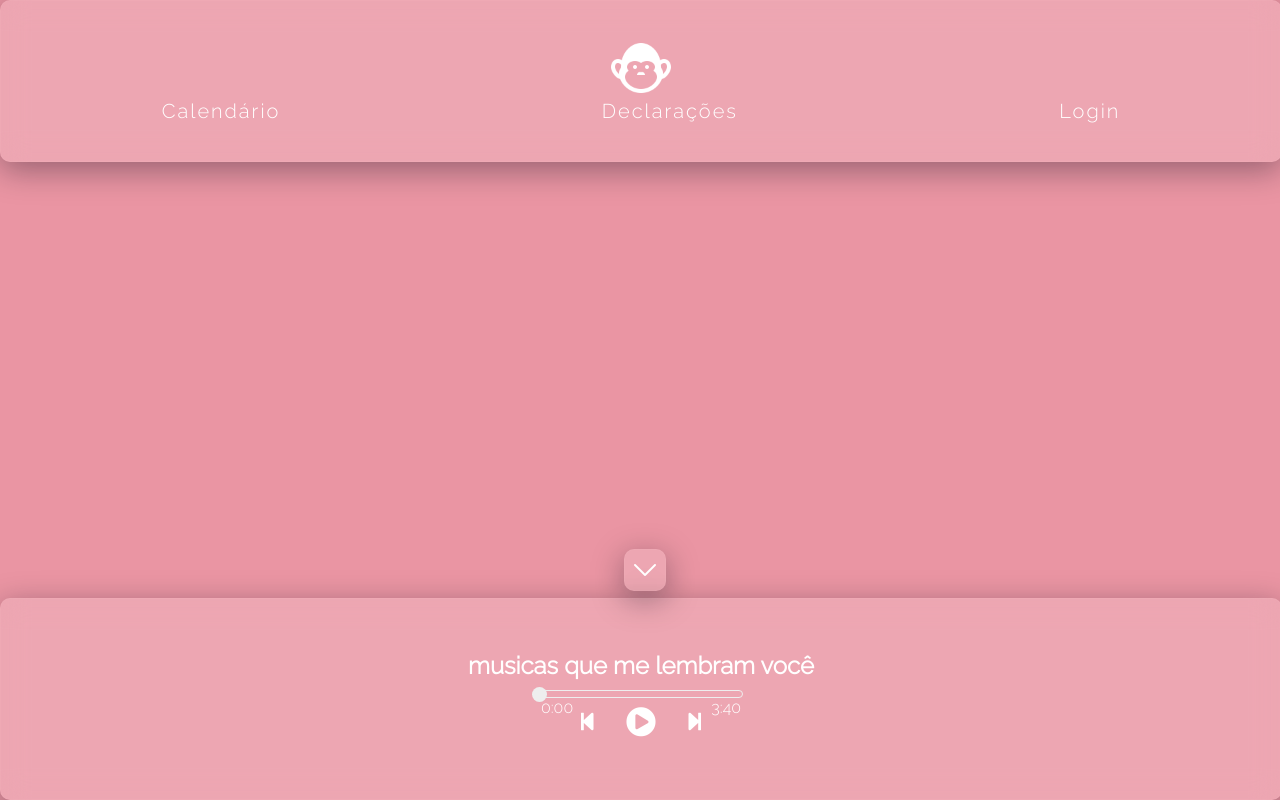
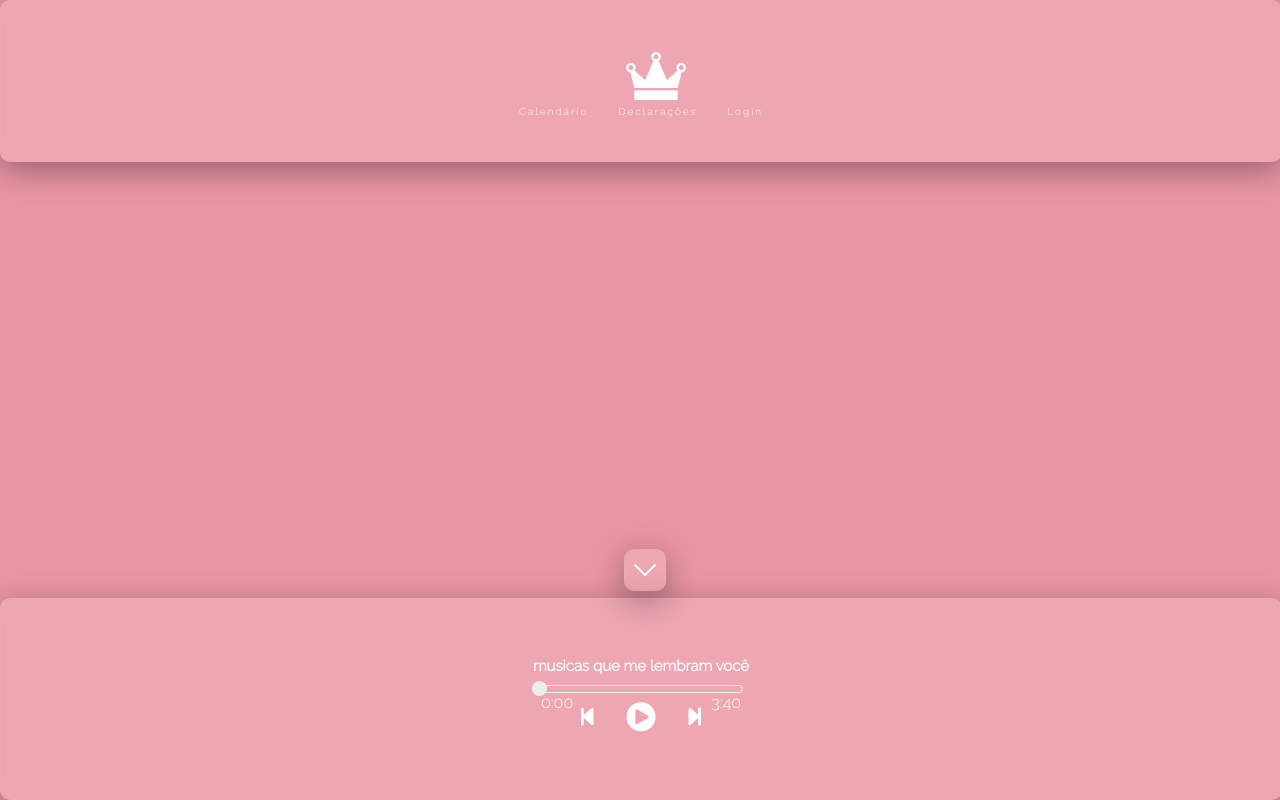
Before and after one commit to andrrc/heloisa, a plain HTML site: page index.html in a window 1280 px wide. Drawn offline with Linux system fonts and the light colour scheme.

Commit message:
fix header img, fix align items ul, li

```diff
--- a/index.html
+++ b/index.html
@@ -15,8 +15,9 @@
 
 <body>
     <header>
-        <img src="imagens/icons8-monkey-90.png"  class="logoWe">
+
         <nav>
+            <img src="imagens/princess.png"  class="logoWe">
             <ul class="listaHeader">
                 <li><a href="">Calendário</a></li>
                 <li><a href="">Declarações</a></li>
--- a/style.css
+++ b/style.css
@@ -33,28 +33,32 @@ header{
     align-items: center;
     justify-content: center;
     flex-direction: column;
+    gap: 10px;
 }
 nav{
     width: 100%;
     display: flex;
     justify-content: center;
     align-items: center;
+    flex-direction: column;
 }
 .listaHeader{
-    width: 100%;
-    height: 100%;
+    width: fit-content;
+    height: fit-content;
     align-items: center;
     justify-content: space-around;
     display: flex;
+    gap: 30px;
 
 }
 li{
     letter-spacing: 2px;
-    font-size: 20px;
+    font-size: 10px;
 }
 .logoWe{
     width: 60px;
     height: 60px;
+    margin-right: -30px;
 }
 .playerMain{
     display: flex;
@@ -99,6 +103,8 @@ li{
 }
 
 h2 {
+    font-size: 15px;
+    text-wrap: wrap;
     padding: 0;
     margin-bottom: 0;
 }
```
Also changed, not shown: imagens/princess.png (added).
